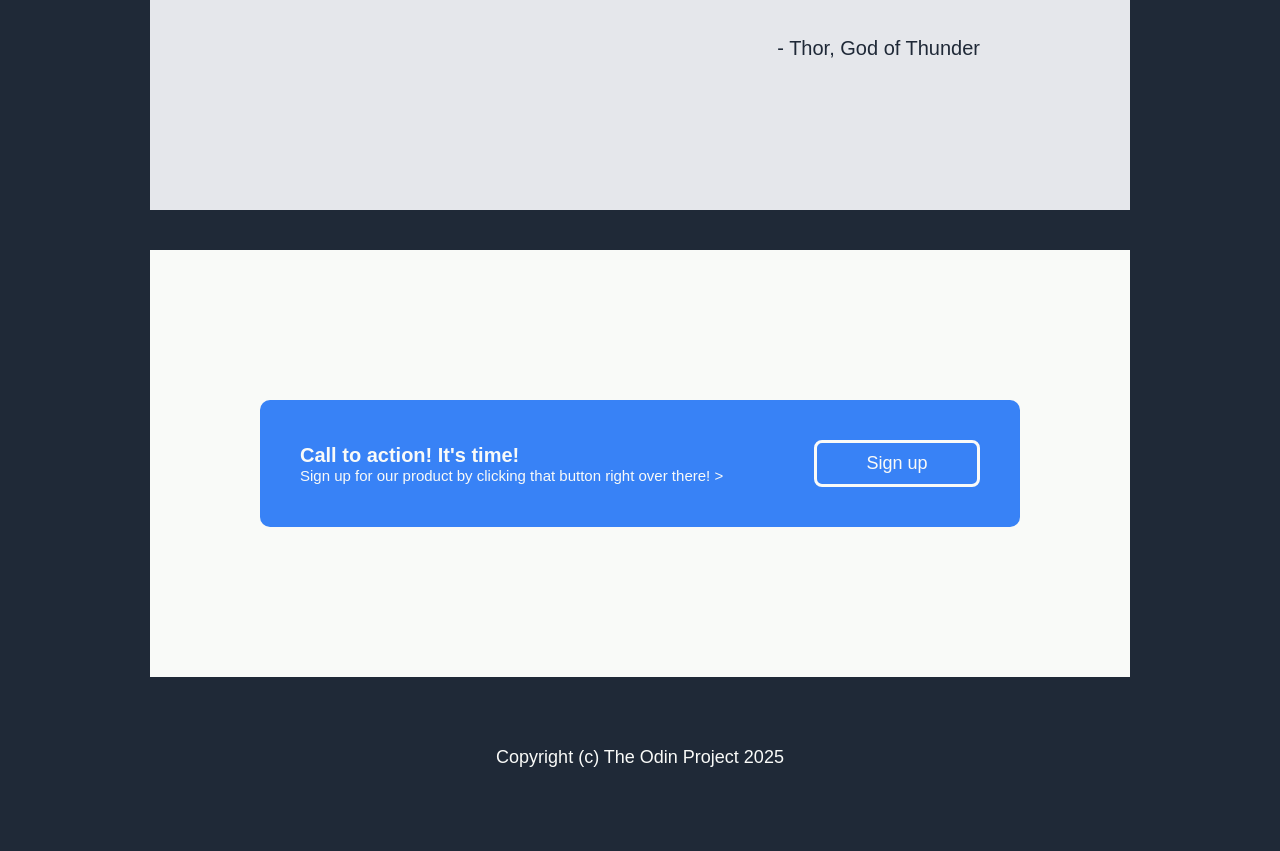
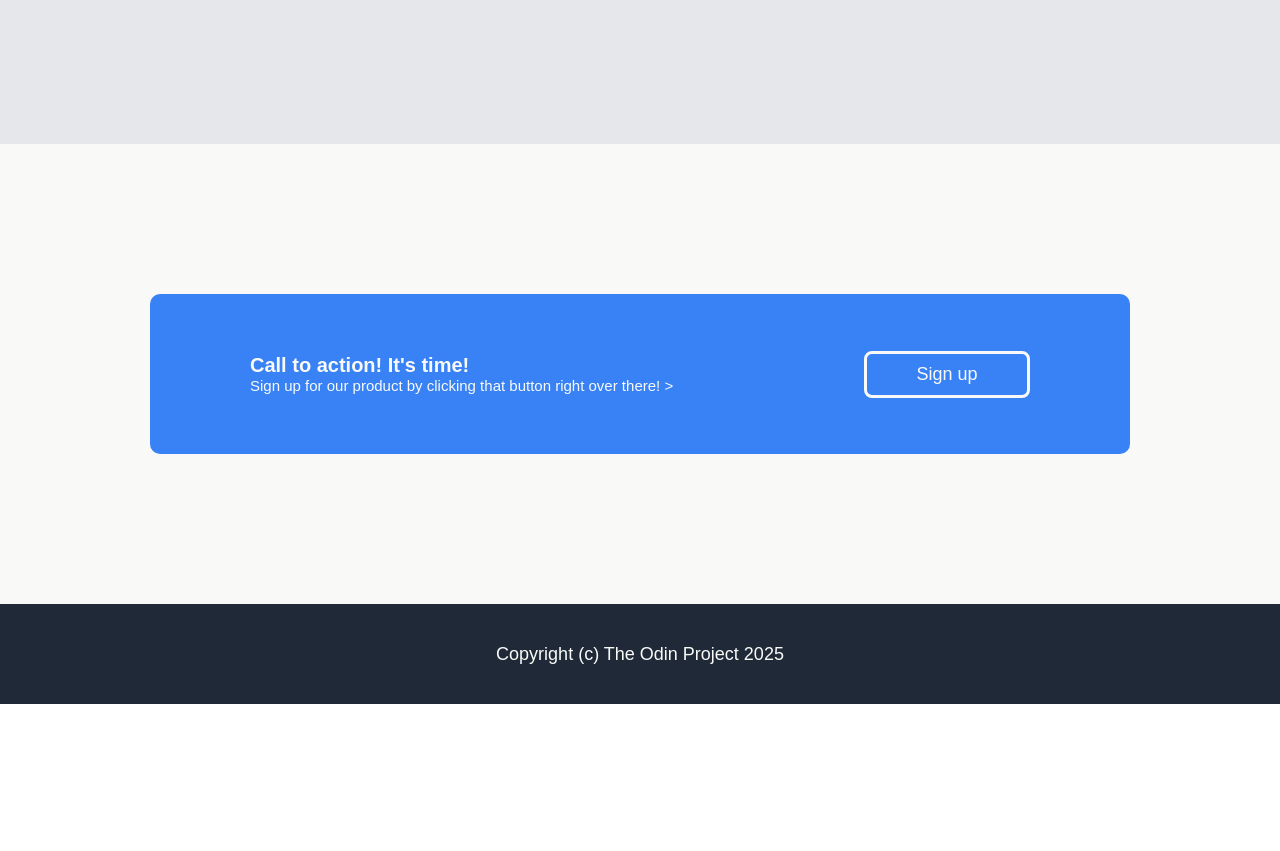
Before and after one commit to ashishfernandez/TOP-Landing-Page, a plain HTML site: page index.html in a window 1280 px wide. Shown: the part 1429-2280 px from the top of the page. After the commit the page ends 2133 px from the top, so only its background shows below. Drawn offline with Linux system fonts and the light colour scheme.

Commit message:
Final changes

```diff
--- a/style.css
+++ b/style.css
@@ -1,6 +1,6 @@
 body {
     margin: 0;
-    max-width: 1600px;
+    max-width: 100vw;
 }
 
 /* Header container */
@@ -10,7 +10,6 @@ body {
     padding: 30px 150px 80px 150px; /* top right bottom left */
     display: flex;
     height: 30px;
-    width: 100%;
     align-items: center;
     box-sizing: border-box;
 }
@@ -47,24 +46,20 @@ body {
 
 .awesome-container {
     background-color: #1f2937;
-    padding: 20px;
     display: flex;
     height: auto;
-    min-height: 500px;
-    width: 100%;
     align-items: center;
     justify-content: space-between;
-    padding-left: 150px;
-    padding-right: 150px;
     box-sizing: border-box;
     flex-wrap: wrap;
-    gap: 40px;
+    padding: 60px 150px 60px 150px; /* top right bottom left */
 }
     /* Left block */
 
     .hero-container {
         background-color: #1f2937;
         display:block;
+        /* padding-left: 150px; */
         max-height: 350px;
         height: 300px;
         width: 500px;
@@ -107,6 +102,7 @@ body {
 
     .hero-image {
         display: flex;
+        padding-left: 150px;
         align-items: top;
         justify-content: center;
         height: 300px;
@@ -126,8 +122,7 @@ body {
     background-color: #f9faf8;
     display: block;
     height: auto;
-    min-height: 500px;
-    width: 100vw;
+    padding: 60px;
 }
 
     .gallery-title {
@@ -139,7 +134,6 @@ body {
         flex-wrap: wrap;
         justify-content: center;
         align-items: center;
-        margin-top: 40px;
 }
     /* Gallery side-by-side images and subtext container */
 
@@ -147,7 +141,6 @@ body {
         display: flex;
         padding: 40px;
         height: auto;
-        width: 100%;
         align-items: center;
         justify-content: center;
         box-sizing: border-box;
@@ -195,7 +188,6 @@ body {
     background-color: #e5e7eb;
     align-items: center;
     display: block;
-    width: 100vw;
     max-height: 600px;
     padding: 150px;
     flex-wrap: wrap;
@@ -209,6 +201,8 @@ body {
         align-items: center;
         justify-content: left;
         margin-bottom: 40px;
+        margin-left: 60px;
+        margin-right: 60px;
     }
 
     .thor {
@@ -219,6 +213,8 @@ body {
         display: flex;
         align-items: center;
         justify-content: right;
+        margin-left: 60px;
+        margin-right: 60px;
     }
 
 /* CTA container */
@@ -227,7 +223,6 @@ body {
     background-color: #f9faf8;
     align-items: center;
     justify-items: center;
-    width: 100%;
     max-height: 200px;
     padding: 150px;
 }
@@ -238,17 +233,21 @@ body {
         color: #f9faf8;
         font-family: 'Arial';
         font-size: 24px;
-        padding: 40px;
+        /* padding: 60px; */
         width: 100%;
         align-items: center;
         justify-content: space-between;
         border-radius: 10px;
+        gap: 20px;
     }
 
         /* Left text inside blue box */
 
         .cta-text {
             display: block;
+            margin-left: 100px;
+            margin-top: 60px;
+            margin-bottom: 60px;
             gap: 20px;
         }
 
@@ -272,12 +271,13 @@ body {
             border-color: #f9faf8;
             border-style: solid;
             border-radius: 8px;
-            padding: 10px 30px;     /* Top and bottom padding, left and right padding */
+            padding: 10px 30px 10px 30px;     /* Top right bottom left */
             text-decoration: none;
             width: 100px;
             text-align: center;
             justify-content: center;
             cursor: pointer;
+            margin-right: 100px;
         }
 
 
@@ -289,9 +289,7 @@ body {
     justify-content: center;
     align-items: center;
     display: flex;
-    width: 100%;
-    padding: 30px 150px 80px 150px; /* top right bottom left */
-    box-sizing: border-box;
+    min-height: 100px;
 }
 
     .footer-text {
```
Also changed, not shown: index.html (+2 -0 lines).
